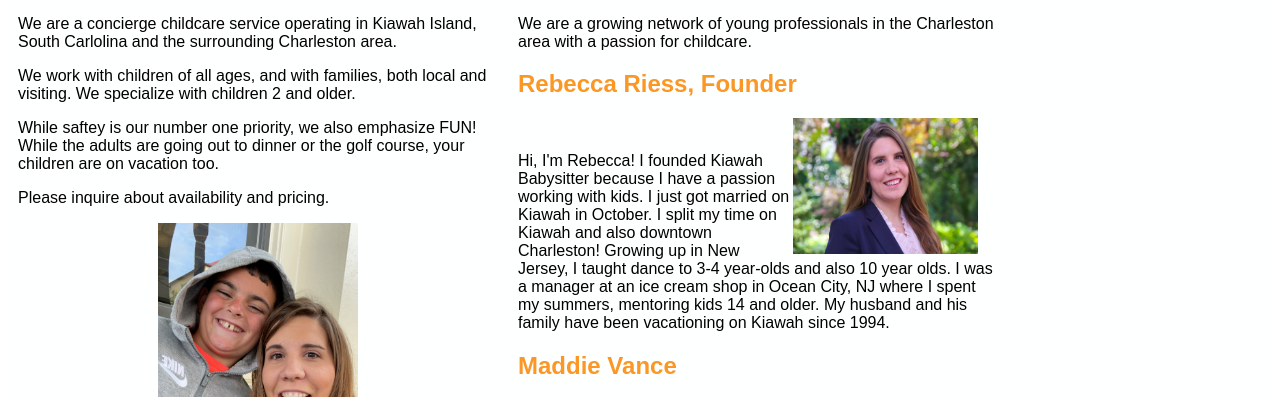
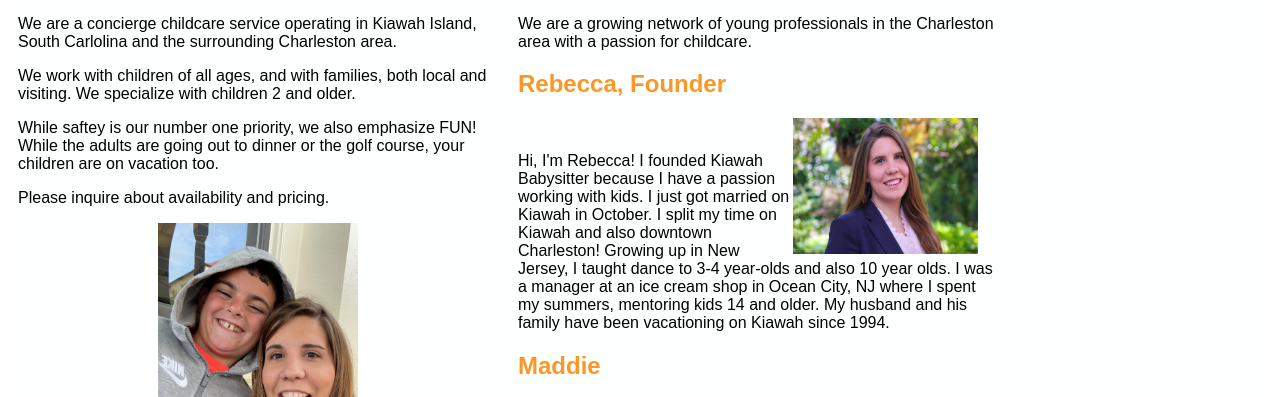
Before and after one commit to hans-riess/kiawahbabysitter.github.io, a plain HTML site: page index.html in a window 1280 px wide. Shown: the part 347-744 px from the top of the page. Drawn offline with Linux system fonts and the light colour scheme; a script that the page names is missing; a web font is replaced by a local one.

Commit message:
Update index.html

```diff
--- a/index.html
+++ b/index.html
@@ -106,10 +106,10 @@ li a:hover:not(.active) {
 <div class="column">
   <h1 style="color:#3ddbcf"> WHO WE ARE</h1>
   <p>We are a growing network of young professionals in the Charleston area with a passion for childcare.&nbsp;</p>
-<h2 style="color:#fb9725"> Rebecca Riess, Founder </h2>
+<h2 style="color:#fb9725"> Rebecca, Founder </h2>
     <p><img src="images/becca.jpeg" width="205" height="136" class = "right" alt="">&nbsp;</p>
     <p>Hi, I'm Rebecca! I founded Kiawah Babysitter because I have a passion working with kids. I just got married on Kiawah in October. I split my time on Kiawah and also downtown Charleston! Growing up in New Jersey, I taught dance to 3-4 year-olds and also 10 year olds. I was a manager at an ice cream shop in Ocean City, NJ where I spent my summers, mentoring kids 14 and older. My husband and his family have been vacationing on Kiawah since 1994.  </p>
-<h2 style="color:#fb9725"> Maddie Vance</h2>
+<h2 style="color:#fb9725"> Maddie </h2>
   <p><img src="images/maddie.jpeg" width="205" height="257" class = "right" alt=""/>&nbsp;</p>
 	<p> Hi, I'm Maddie! I am a former elementary-school teacher. Before I moved to Johns Island, I taught 4th grade for five years in the Fairfax County Public Schools.</p>
 </div>
```
